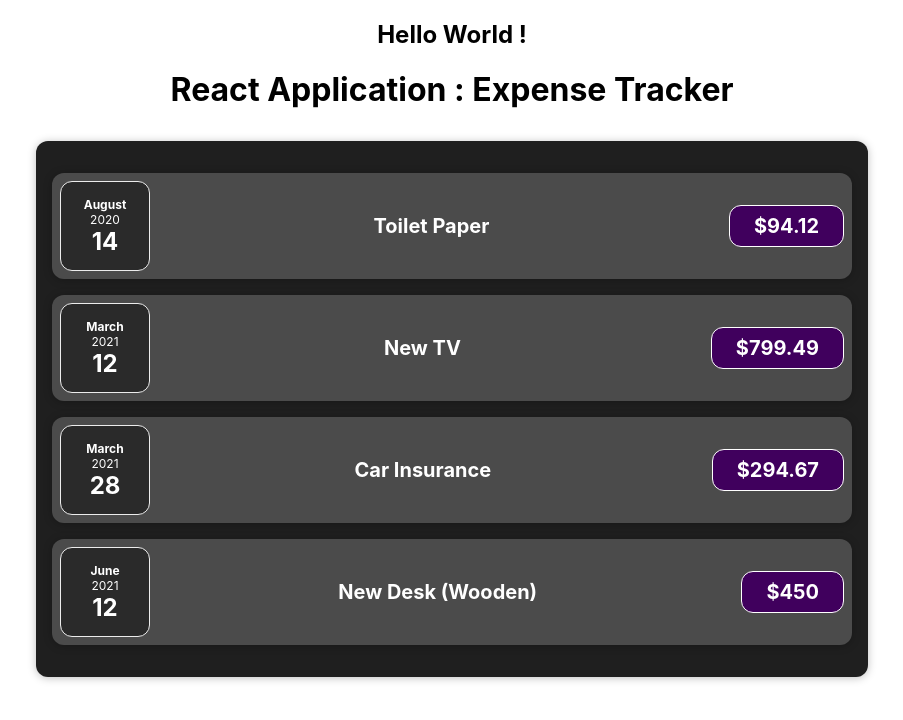
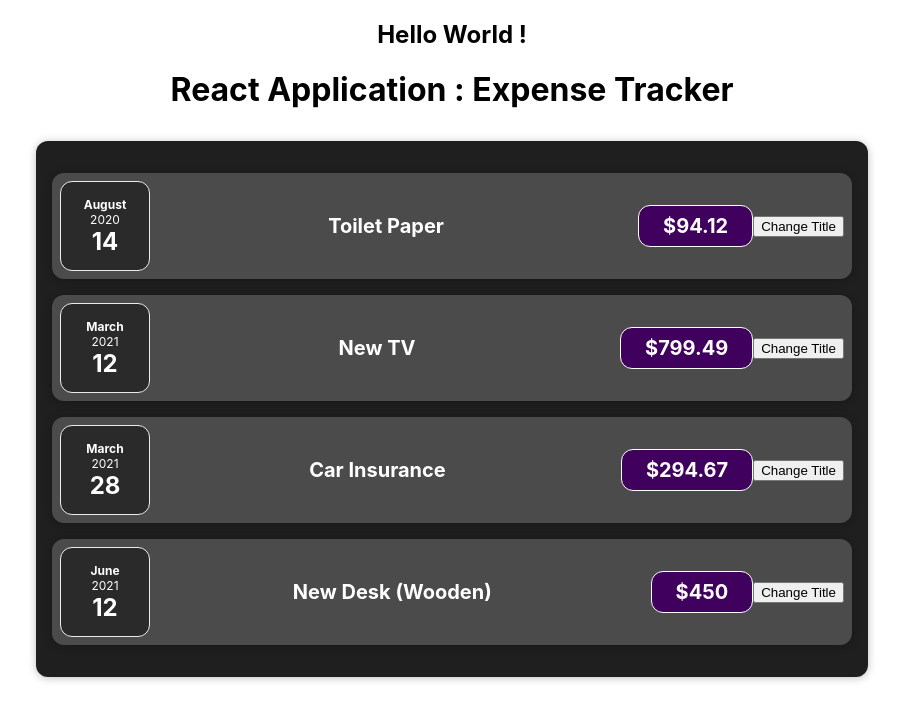
Before and after one commit to PanktiPatel99/First_React_app, a React (Create React App) app: page / in a window 1280 px wide. Shown: the top 720 px of the page, without its empty margins (188-1091 px from the left). Built offline with nearby package versions, Linux system fonts and the light colour scheme.

Commit message:
listening to Events and working with 'Event Handlers' and 'State'

```diff
--- a/src/components/Expenses/ExpenseItem.js
+++ b/src/components/Expenses/ExpenseItem.js
@@ -1,17 +1,26 @@
-import React from "react";
+import React, { useState } from "react";
 
 import ExpenseDate from "./ExpenseDate";
 import Card from "../UI/Card";
 import "./ExpenseItem.css";
 
 const ExpenseItem = (props) => {
+  const [title, setTitle] = useState(props.title);
+
+  const clickHandler = () => {
+    setTitle("Updated!");
+    console.log("ExpenseItem evaluated by React");
+    console.log(title);
+  };
+
   return (
     <Card className="expense-item">
       <ExpenseDate date={props.date} />
       <div className="expense-item__description">
-        <h2>{props.title}</h2>
+        <h2>{title}</h2>
         <div className="expense-item__price">${props.amount}</div>
       </div>
+      <button onClick={clickHandler}>Change Title</button>
     </Card>
   );
 };
```
